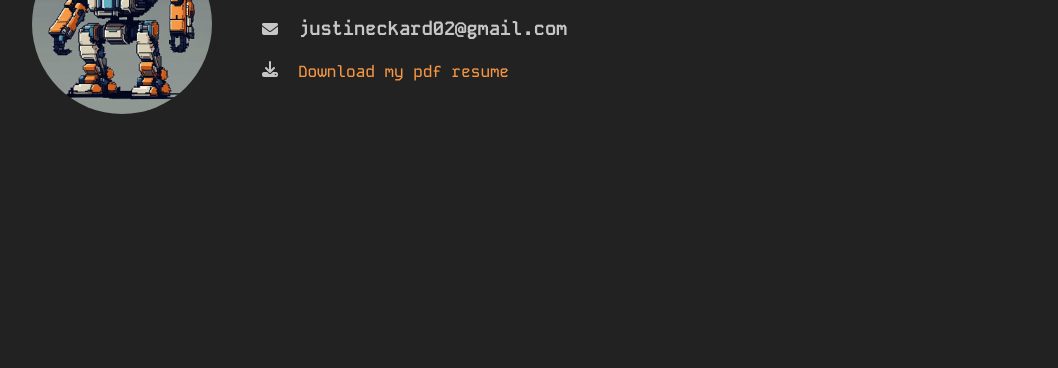
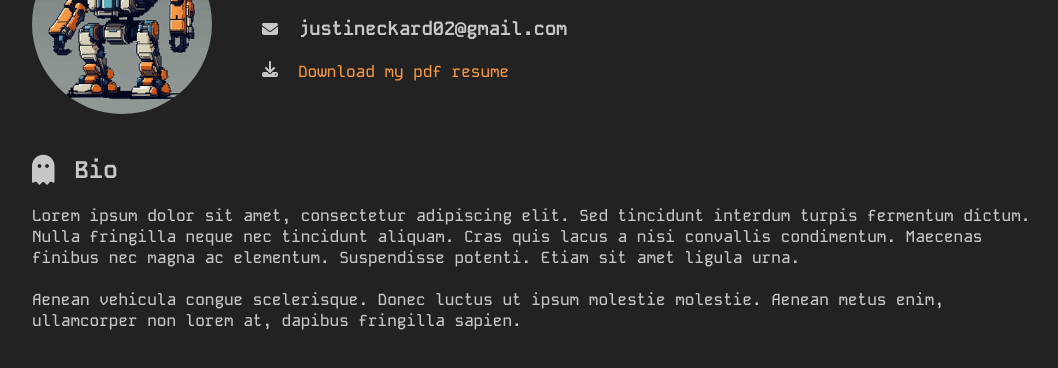
Before and after one commit to JustinEckard/justineckard.github.io, a plain HTML site: page index.html in a window 1280 px wide. Shown: the part 86-454 px from the top of the page, without its empty margins (108-1166 px from the left). Drawn offline with Linux system fonts and the light colour scheme.

Commit message:
Bio section added with dummy text

```diff
--- a/index.html
+++ b/index.html
@@ -7,7 +7,7 @@
     <link rel="stylesheet" href="./style.css">
     <script src="https://kit.fontawesome.com/4171a56f61.js" crossorigin="anonymous"></script>
 </head>
-<body class="container">
+<body class="container body-wrap flex-column">
     <section class="hero flex align-center">
         <img src="./assets/images/profile-img.png" alt="" class="profile-image">
         <div class="details flex-column">
@@ -21,8 +21,24 @@
                 <a class="text-secondary" href="#"><span>Download my pdf resume</span></a>
             </div>
         </div>
+    </section>
+
+    <section class="quicklinks">
 
     </section>
 
+    <section class="bio">
+        <div class="title flex align-center">
+            <i class="fa-solid fa-ghost"></i>
+            <h2>Bio</h2>
+        </div>
+
+        <p>
+            Lorem ipsum dolor sit amet, consectetur adipiscing elit. Sed tincidunt interdum turpis fermentum dictum. Nulla fringilla neque nec tincidunt aliquam. Cras quis lacus a nisi convallis condimentum. Maecenas finibus nec magna ac elementum. Suspendisse potenti. Etiam sit amet ligula urna.
+            <br/>
+            <br/>
+            Aenean vehicula congue scelerisque. Donec luctus ut ipsum molestie molestie. Aenean metus enim, ullamcorper non lorem at, dapibus fringilla sapien.
+        </p>
+    </section>
 </body>
 </html>
--- a/style.css
+++ b/style.css
@@ -53,6 +53,10 @@ body {
     color: var(--ORANGE);
 }
 
+p {
+    font-size: 16px;
+}
+
 a {
     color: #c7c7c7;
     text-decoration: none;
@@ -69,6 +73,10 @@ a:hover {
     max-width: 1000px;
     margin: 0 auto;
     padding: 20px;
+}
+
+.body-wrap {
+    gap: 20px;
 }
 
 .flex {
@@ -92,6 +100,8 @@ a:hover {
     justify-content: space-between;
 }
 
+/* Styling */
+
 .hero {
     gap : 50px;
 }
@@ -109,3 +119,24 @@ a:hover {
 i {
     padding-right: 20px;
 }
+
+.title {
+    padding-bottom: 20px;
+}
+
+.title i {
+    font-size: 30px;
+}
+
+@media screen and (width <= 660px) {
+    .hero img {
+        width: 120px;
+        height: 120px;
+    }
+
+    .hero {
+        flex-direction: column;
+        align-items: flex-start;
+        gap: 25px;
+    }
+}
```
